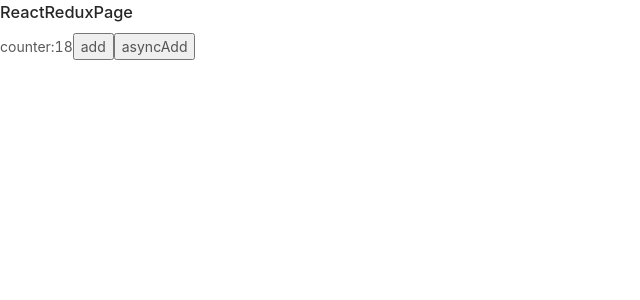
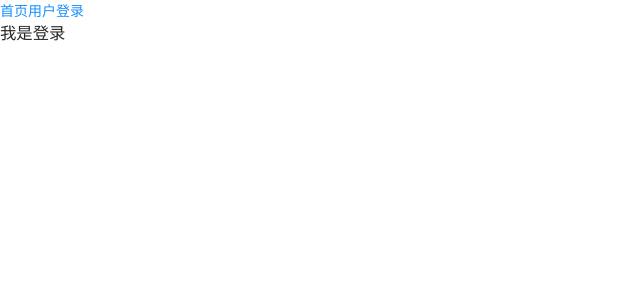
Before and after one commit to xuzhihui123/study-react, a React (Create React App) app: page /login in a window 1280 px wide. Shown: the top 300 px of the page, without its empty margins (0-640 px from the left). Built offline with nearby package versions, Linux system fonts and the light colour scheme.

Commit message:
react-router-dom

```diff
--- a/package.json
+++ b/package.json
@@ -11,6 +11,7 @@
     "react": "^16.13.1",
     "react-dom": "^16.13.1",
     "react-redux": "^7.2.0",
+    "react-router-dom": "^5.1.2",
     "react-scripts": "3.4.1",
     "redux": "^4.0.5",
     "redux-logger": "^3.0.6",
--- a/src/App.js
+++ b/src/App.js
@@ -1,11 +1,13 @@
 import React from 'react';
-import ReactReduxPage from "./component/ReactReduxPage";
+import RouterPage from "./component/RouterPage";
+// import ReactReduxPage from "./component/ReactReduxPage";
 
 
 function App() {
   return (
         <div className="App">
-          <ReactReduxPage/>
+          {/*<ReactReduxPage/>*/}
+          <RouterPage/>
         </div>
   );
 }
--- /dev/null
+++ b/src/component/IndexPage.js
@@ -0,0 +1,20 @@
+/*
+ * @Author: Lancer
+ * @Date:2020/5/2
+ * @Last Modified by:   Lancer
+ * @Last Modified time: 2020/5/2
+ */
+
+import React, {Component} from 'react';
+
+class IndexPage extends Component {
+  render() {
+    return (
+        <div>
+            <h3>我是首页</h3>
+        </div>
+    );
+  }
+}
+
+export default IndexPage;
--- /dev/null
+++ b/src/component/LoginPage.js
@@ -0,0 +1,20 @@
+/*
+ * @Author: Lancer
+ * @Date:2020/5/2
+ * @Last Modified by:   Lancer
+ * @Last Modified time: 2020/5/2
+ */
+
+import React, {Component} from 'react';
+
+class LoginPage extends Component {
+  render() {
+    return (
+        <div>
+            <h3>我是登录</h3>
+        </div>
+    );
+  }
+}
+
+export default LoginPage;
--- /dev/null
+++ b/src/component/RouterPage.js
@@ -0,0 +1,38 @@
+/*
+ * @Author: Lancer
+ * @Date:2020/5/2
+ * @Last Modified by:   Lancer
+ * @Last Modified time: 2020/5/2
+ */
+
+import React, {Component} from 'react';
+import {BrowserRouter, Route, Link,Switch} from "react-router-dom";
+import IndexPage from "./IndexPage";
+import LoginPage from "./LoginPage";
+import UserPage from "./UserPage";
+
+class RouterPage extends Component {
+  render() {
+    return (
+        <div>
+          <BrowserRouter>
+            <nav>
+              <Link to={'/'}>首页</Link>
+              <Link to={'/user'}>用户</Link>
+              <Link to={'/login'}>登录</Link>
+            </nav>
+
+            {/*这边的component里传的不能是<IndexPage/> 要传方法，返回组件*/}
+            <Switch>
+              <Route exact path={'/'} component={IndexPage}/>
+              <Route path={'/login'} component={LoginPage}/>
+              <Route path={'/user'} component={UserPage}/>
+              <Route component={() => (<div>404</div>)}/>
+            </Switch>
+          </BrowserRouter>
+        </div>
+    );
+  }
+}
+
+export default RouterPage;
--- /dev/null
+++ b/src/component/UserPage.js
@@ -0,0 +1,20 @@
+/*
+ * @Author: Lancer
+ * @Date:2020/5/2
+ * @Last Modified by:   Lancer
+ * @Last Modified time: 2020/5/2
+ */
+
+import React, {Component} from 'react';
+
+class UserPage extends Component {
+  render() {
+    return (
+        <div>
+            <h3>我是用户</h3>
+        </div>
+    );
+  }
+}
+
+export default UserPage;
--- a/src/index.js
+++ b/src/index.js
@@ -3,15 +3,11 @@ import ReactDOM from 'react-dom';
 import './index.css';
 import App from './App';
 import * as serviceWorker from './serviceWorker';
-import store from "./store/CountStore";
-import {Provider} from 'react-redux'
 
 
 ReactDOM.render(
     <React.StrictMode>
-      <Provider store={store}>
         <App/>
-      </Provider>
     </React.StrictMode>,
     document.getElementById('root')
 );
```
Also changed, not shown: 1 other file (tests, documents, lock files or other folders).
